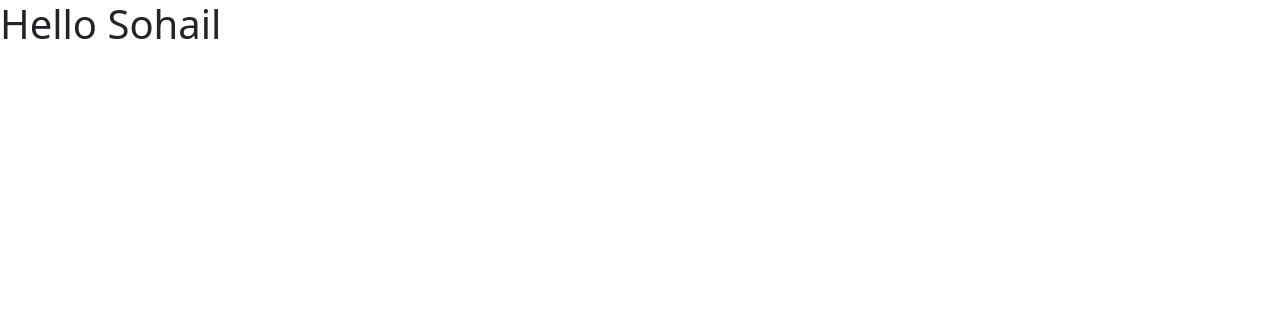
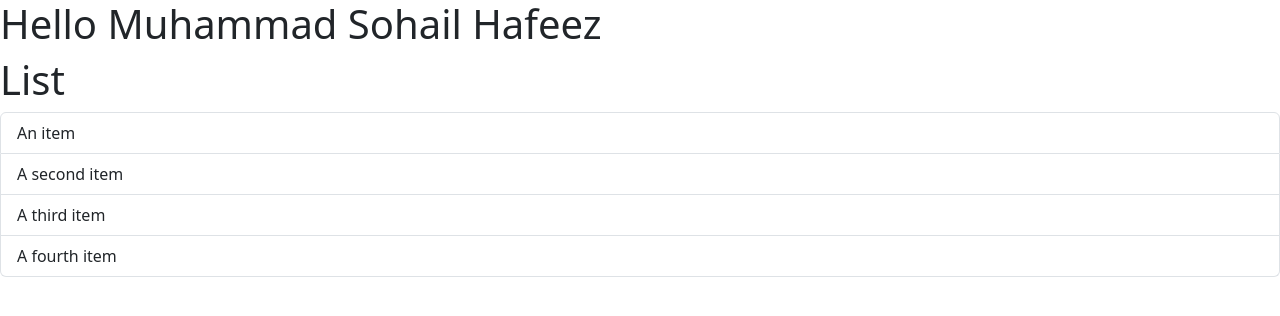
Before and after one commit to Sohail-Hafeez/React, a React (Vite) app in the folder Start/: page / in a window 1280 px wide. Shown: the top 316 px of the page. Built offline with nearby package versions, Linux system fonts and the light colour scheme.

Commit message:
refactored components and updated project structure

```diff
--- a/Start/src/App.tsx
+++ b/Start/src/App.tsx
@@ -1,17 +1,13 @@
-import Message from "./Message";
+import Message from "./Components/Message";
+import ListGroup from "./Components/ListGroup";
 
 function App() {
-  const name = 'Sohail';
-
-  if (name) {
-    return (
-      <div>
-        <h1>Hello {name}</h1>
-      </div>
-    );
-  }
-
-  return <h1>Hello World</h1>;
+  return (
+    <div>
+      <Message />
+      <ListGroup />
+    </div>
+  );
 }
 
 export default App;
--- /dev/null
+++ b/Start/src/Components/ListGroup.tsx
@@ -0,0 +1,15 @@
+function ListGroup() {
+    return (
+        <>
+            <h1>List</h1>
+            <ul className="list-group">
+                <li className="list-group-item">An item</li>
+                <li className="list-group-item">A second item</li>
+                <li className="list-group-item">A third item</li>
+                <li className="list-group-item">A fourth item</li>
+            </ul>
+        </>
+    );
+}
+
+export default ListGroup;
--- /dev/null
+++ b/Start/src/Components/Message.tsx
@@ -0,0 +1,9 @@
+function Message() {
+  const name = "Muhammad Sohail Hafeez";
+  if (name)
+    return <h1>Hello {name}</h1>;
+  else
+    return <h1>Hello World</h1>;
+}
+
+export default Message;
--- a/Start/src/Message.tsx
+++ /dev/null
@@ -1,5 +0,0 @@
-function Message() {
-  return <h1>Hello World</h1>;
-}
-
-export default Message;
```
